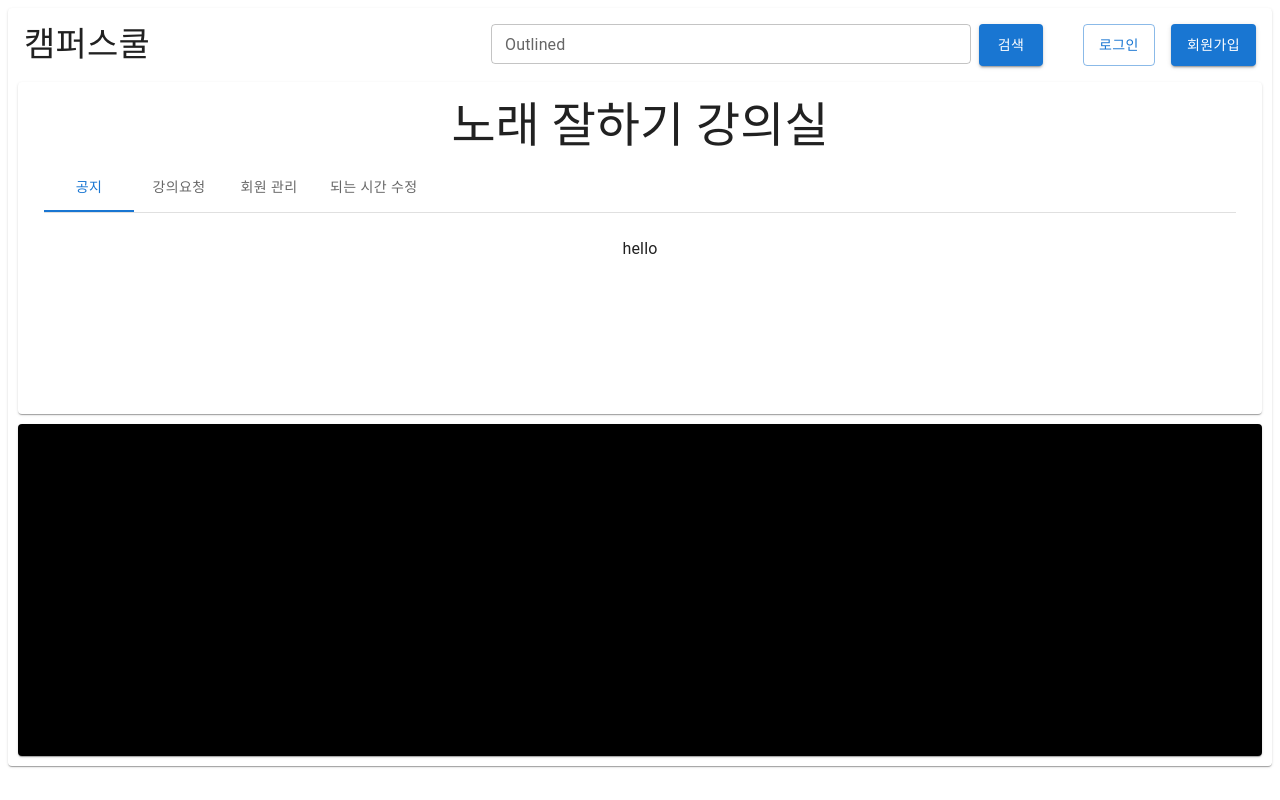
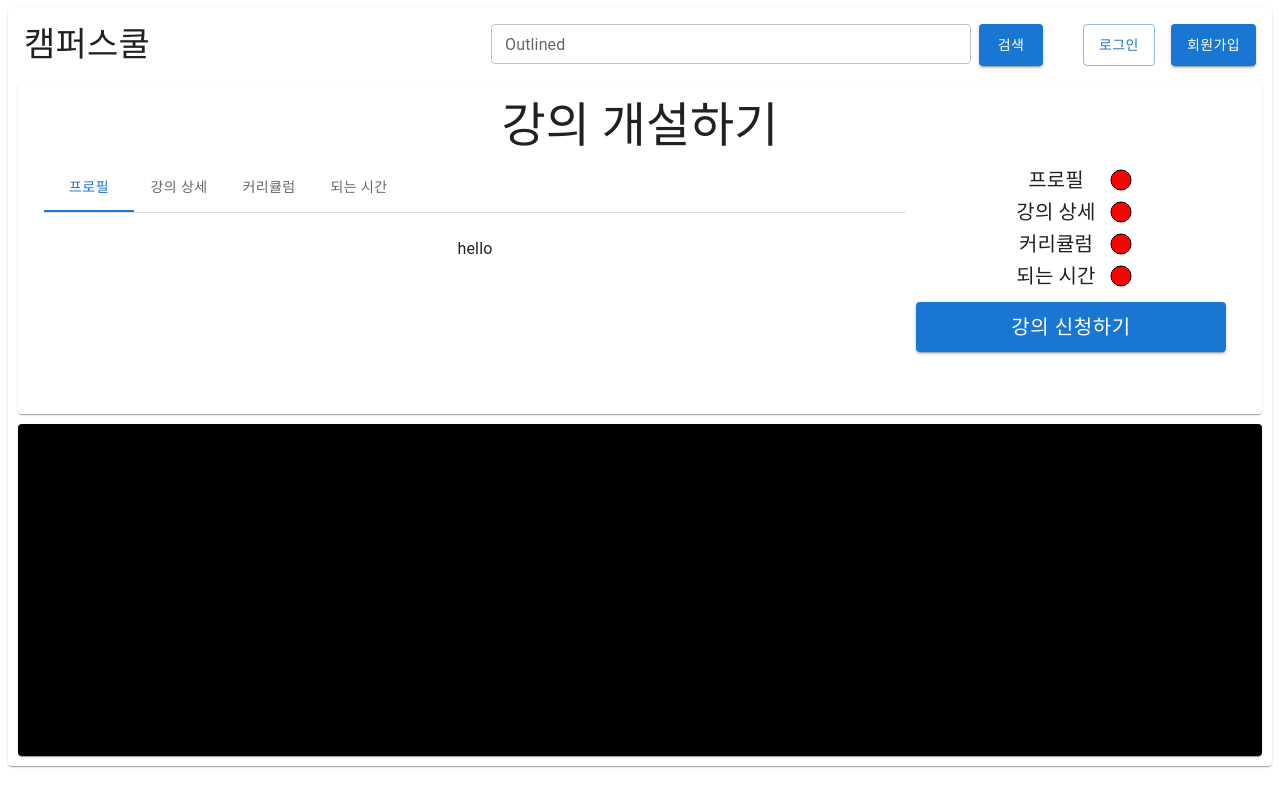
Before and after one commit to Musung1/Campuschool_Front, a React (Create React App) app: page / in a window 1280 px wide. Built offline with nearby package versions, Linux system fonts and the light colour scheme.

Commit message:
[Feat] 강의 개설화면 구현 #13

```diff
--- a/src/App.js
+++ b/src/App.js
@@ -10,6 +10,7 @@ import MyOwnClassView from "./views/MyOwnClassView";
 import MyOpenClassView from "./views/MyOpenClassView";
 import MyClassRoomView from "./views/MyClassRoomView";
 import MyOpenClassRoomView from "./views/MyOpenClassRoomView";
+import OpenClassView from "./views/OpenClassView";
 function App() {
   const CategoryPaper = styled(Paper)(({ theme }) => ({
     width: 1512,
@@ -19,7 +20,7 @@ function App() {
     <div style={{ display: 'flex', justifyContent: 'center', alignItems: 'center'}}>
       <CategoryPaper alignItems="center">
         <Header></Header>
-        <MyOpenClassRoomView></MyOpenClassRoomView>
+        <OpenClassView></OpenClassView>
         <Tail></Tail>
       </CategoryPaper>
     </div>
--- /dev/null
+++ b/src/views/OpenClassView.js
@@ -0,0 +1,91 @@
+import { Typography,styled,Paper,Stack,Button } from "@mui/material";
+import Box from '@mui/material/Box';
+import Tab from '@mui/material/Tab';
+import TabContext from '@mui/lab/TabContext';
+import TabList from '@mui/lab/TabList';
+import TabPanel from '@mui/lab/TabPanel';
+import { useState } from "react";
+
+function OpenClassView() {
+    const CategoryPaper = styled(Paper)(({ theme }) => ({
+        height: 300,
+        padding: theme.spacing(2),
+        ...theme.typography.h2,
+        textAlign: 'center',
+        margin: 10
+      }));
+  return (
+    <div>
+        <CategoryPaper>
+            <Typography variant="h3">
+                강의 개설하기
+            </Typography>
+            {OpenClassTab()}
+        </CategoryPaper>
+
+    </div>
+  );
+}
+function ProgressTab(name) {
+    return (
+        <div>
+            <Stack direction={"row"}>
+                <Typography variant="h6" width={100}>
+                    {name}
+                </Typography>
+                {Circle()}
+            </Stack>
+        </div>
+    );
+}
+function Circle() {
+    return (
+      <svg width="30" height="30">
+        <circle cx="15" cy="16" r="10" stroke="black" strokeWidth="1" fill="red" />
+      </svg>
+    );
+  }
+function OpenClassTab() {
+    const [value, setValue] = useState('1');
+    const tabItems = ["프로필","강의 상세", "커리큘럼", "되는 시간"]
+    const handleChange = (event, newValue) => {
+      setValue(newValue);
+    };
+    return (
+        <div style={{ display: 'flex', justifyContent: 'left', alignItems: 'left', margin: 10}}>
+        <Box sx={{ width: '100%', typography: 'body1' }}>
+        <TabContext value={value}>
+          <Box sx={{ borderBottom: 1, borderColor: 'divider' }}>
+            <TabList onChange={handleChange} aria-label="lab API tabs example">
+              <Tab label="프로필" value="1" />
+              <Tab label="강의 상세" value="2" />
+              <Tab label="커리큘럼" value="3" />
+              <Tab label="되는 시간" value="4" />
+            </TabList>
+          </Box>
+          <TabPanel value="1">hello</TabPanel>
+          <TabPanel value="2">Item Two</TabPanel>
+          <TabPanel value="3">Item Two</TabPanel>
+          <TabPanel value="4">Item Two</TabPanel>
+        </TabContext>
+      </Box>
+      <div style={{ display: 'flex', justifyContent: 'center' }}>
+          <Stack alignItems="center" justifyContent="center">
+            {tabItems.map((item)=> ProgressTab(item))}
+              <Button
+                  style={{ width: '310px', height: '50px', fontSize: '20px',margin: 10 }}
+                  component="label"
+                  role={undefined}
+                  variant="contained"
+                  tabIndex={-1}
+                  width="200"
+                >
+                  강의 신청하기
+                </Button>
+          </Stack>
+          </div>
+      </div>
+    );
+}
+
+export default OpenClassView;
```
